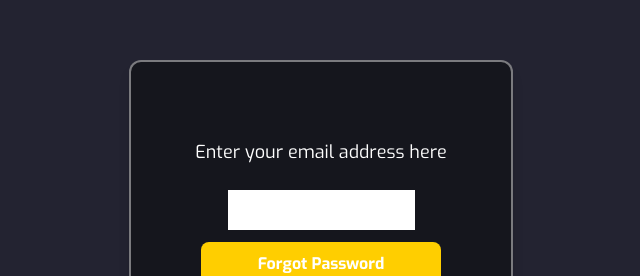
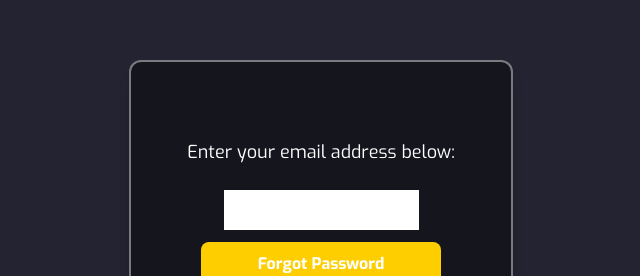
Before and after one commit to dtjabring123/Coconutpng, a React (Create React App) app: page /forgotPassword in a window 1280 px wide. Shown: the part 148-424 px from the top of the page, without its empty margins (319-959 px from the left). Built offline with nearby package versions, Linux system fonts and the light colour scheme; no server answers.

Commit message:
fixed invisible text

```diff
--- a/src/pages/forgotPassword.jsx
+++ b/src/pages/forgotPassword.jsx
@@ -68,10 +68,10 @@ export default class ForgotPassword extends React.Component{
 
                 <div id= "snackbar"></div>
                 <label className="flex mx-auto py-3 text-lg md:text-base">
-                    Enter your email address here
+                    Enter your email address below:
                 </label>
                 <input type = "text" name = "email" id = "email" onChange={(evt)=>this.handleInput(evt)} onKeyPress={this.handleEnter}
-                className="flex mx-auto my-3 py-2"/>
+                className="flex mx-auto my-3 py-2 text-black pl-2"/>
                 <button onClick={()=>this.handlePassword()}
                 className="forgot-p">
                     Forgot Password
```
